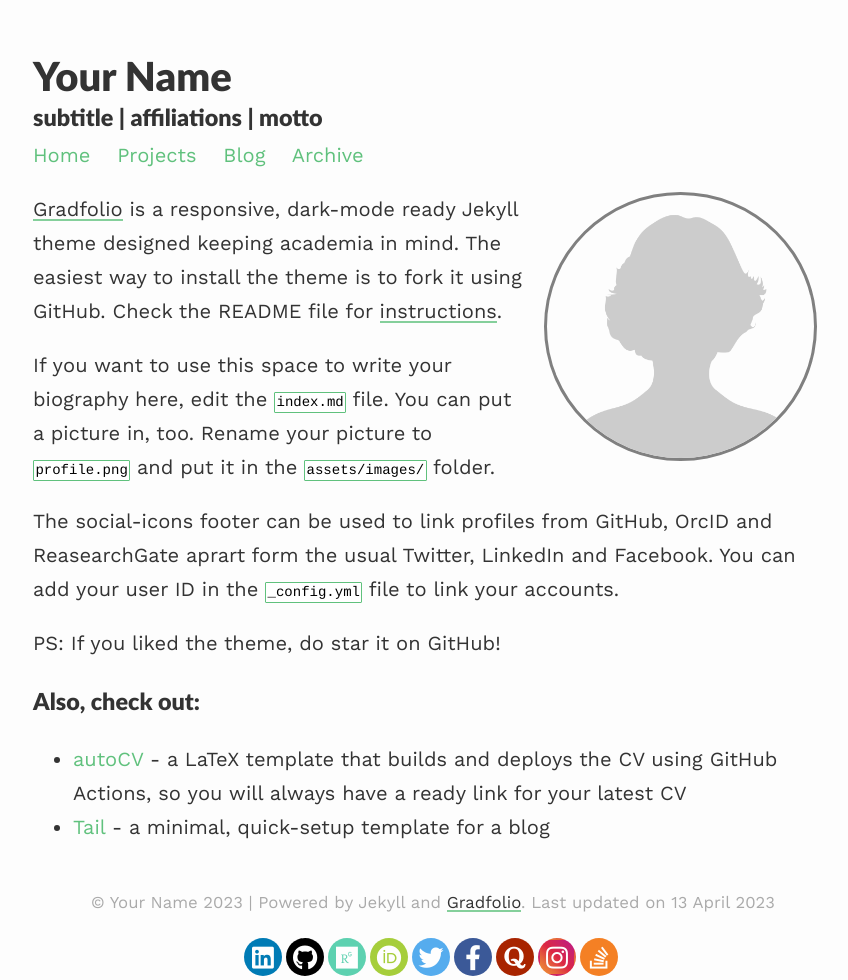
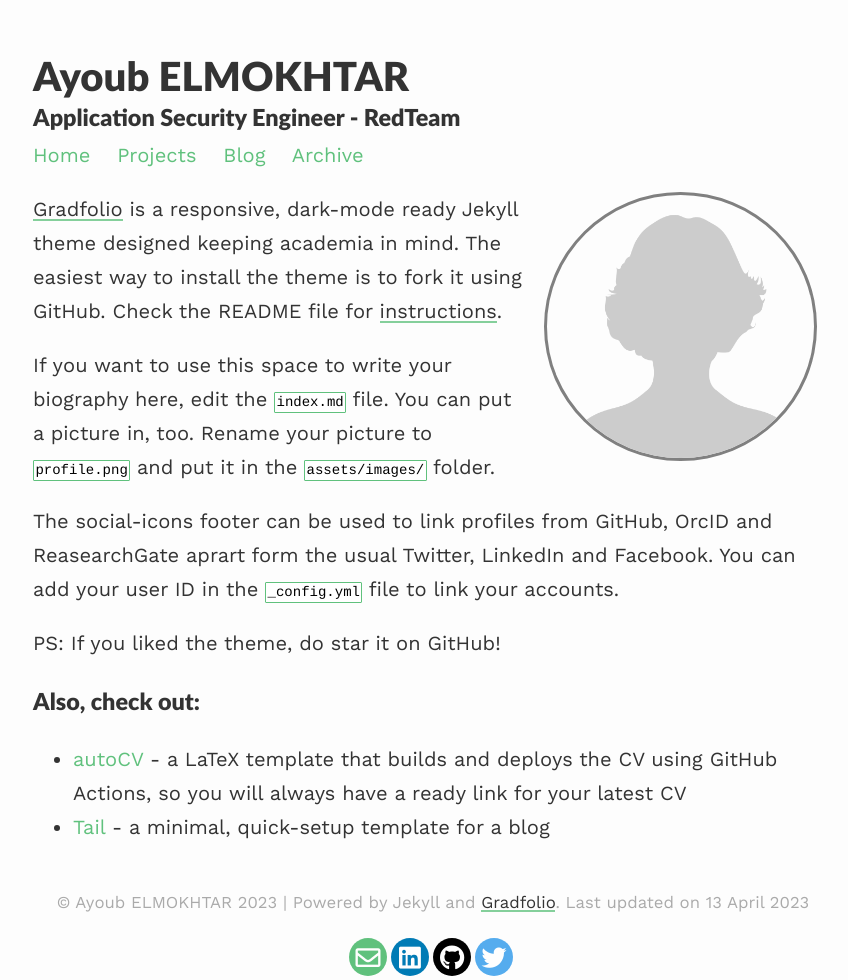
Before and after one commit to aelmokhtar/ayoubmokhtar.github.io, a Jekyll site: the page built from index.md, in a window 1280 px wide. Shown: the whole page, without its empty margins (207-1055 px from the left). Built offline with Jekyll 4.4.1, drawn with Linux system fonts in a browser that asks for light colours; nearby versions of some CDN libraries; some of the changed lines change nothing that is shown.

Commit message:
basic configs

```diff
--- a/_config.yml
+++ b/_config.yml
@@ -1,11 +1,11 @@
 ### your site title here
 
-title: Your Name
-description: subtitle | affiliations | motto
+title: Ayoub ELMOKHTAR
+description: Application Security Engineer - RedTeam
 
-baseurl: /gradfolio #name of GitHub repository
-url: "" #custom url to be used instead of GitHub repository
-email: #
+baseurl:
+url: "https://ayoubmokhtar.com"
+email: "me@ayoubmokhtar.com"
 
 # Pagination
 paginate: 4
@@ -13,15 +13,9 @@ permalink: /blog/:year/:title/
 paginate_path: /blog/page:num/
 
 # Social media links in footer
-twitter: "#"
-linkedin: "#"
-stackoverflow: "#"
-github: "#"
-researchgate: "#"
-orcid: "#"
-quora: "#"
-instagram: "#"
-facebook: "#"
+twitter: "https://twitter.com/aessadek"
+linkedin: "https://www.linkedin.com/in/aessadek/"
+github: "https://github.com/aelmokhtar"
 
 
 # Markdown
```
